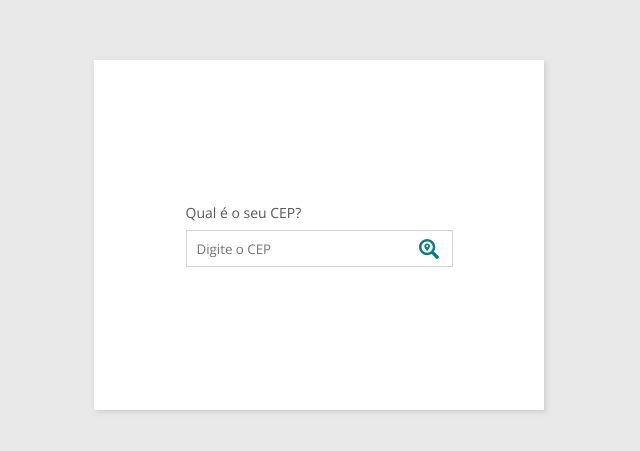
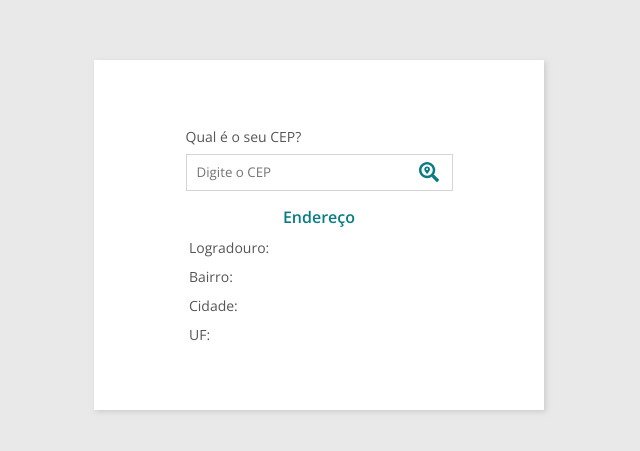
Before and after one commit to lahgomes/viacep, a React (Create React App) app: page / in a window 1280 px wide. Shown: the part 165-616 px from the top of the page, without its empty margins (321-961 px from the left). Built offline with nearby package versions, Linux system fonts and the light colour scheme.

Commit message:
result css and component

```diff
--- a/src/App.jsx
+++ b/src/App.jsx
@@ -1,10 +1,12 @@
 import Input from './components/Input';
 import Label from './components/Label';
 import Button from './components/Button';
+import Result from './components/Result';
 import './styles/app.css';
 
 function App() {
   return (
+
     <div className="container">
       <div className="search">
         <Label />
@@ -13,6 +15,7 @@ function App() {
           <Button />
         </div>
       </div>
+      <Result />
     </div>
   );
 }
--- /dev/null
+++ b/src/components/Result/index.jsx
@@ -0,0 +1,23 @@
+const Result = () => (
+
+  <div className="result">
+    <h1 className="result__title">
+      Endereço
+    </h1>
+    <p>
+      Logradouro:
+    </p>
+    <p>
+      Bairro:
+    </p>
+    <p>
+      Cidade:
+    </p>
+    <p>
+      UF:
+    </p>
+  </div>
+)
+
+
+export default Result
--- a/src/styles/app.css
+++ b/src/styles/app.css
@@ -4,6 +4,7 @@
   background-color: #fff;
   box-shadow: 2px 2px 5px rgba(180, 180, 180, 0.5);
   display: flex;
+  flex-direction: column;
   height: 35rem;
   justify-content: center;
   width: 45rem;
@@ -63,3 +64,20 @@
 .search__button svg {
   font-size: 2rem;
 }
+
+.result {
+  color:#575555;
+  width: 26rem;
+  margin-top: 1.5rem;
+}
+
+.result__title {
+  color: #0A7B83;
+  font-weight: bold;
+  text-align: center;
+}
+
+.result p {
+  margin-top: 1rem;
+  font-size: 1.4rem;
+}
```
